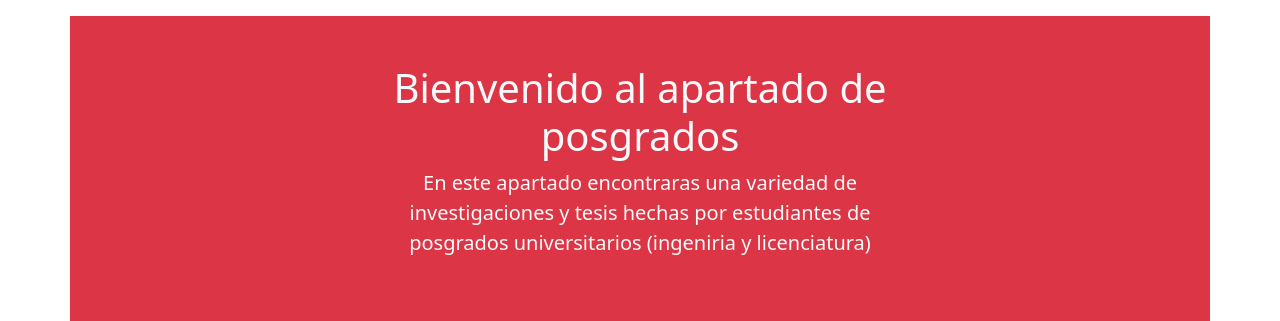
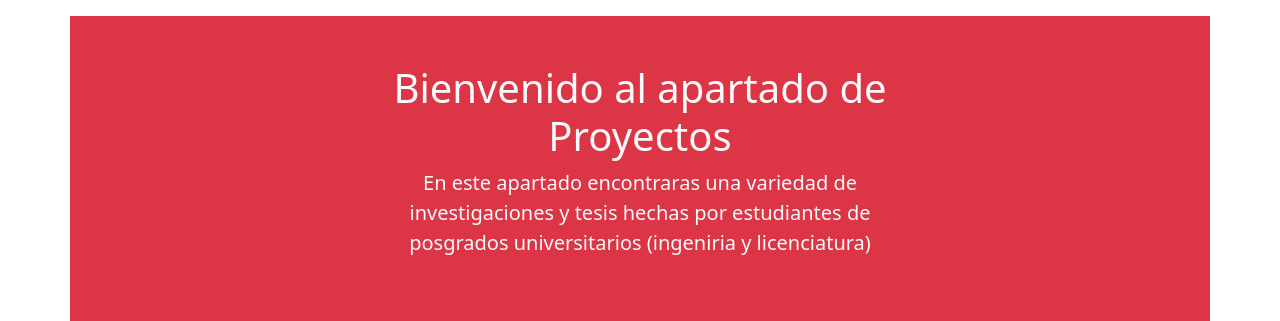
Before and after one commit to SistemasTecTlaxiaco/MiTTE_, a PHP site: page /proyectos in a window 1280 px wide. Shown: the part 58-379 px from the top of the page. Run offline with PHP 8.4, Linux system fonts and the light colour scheme; the visitor is signed in with stand-in values (Sample User, id 1); data that the repository does not hold is empty; some libraries are stand-ins or nearby versions.

Commit message:
Actualizacion de la Vista - Proyectos

```diff
--- a/views/proyectos/index.php
+++ b/views/proyectos/index.php
@@ -38,7 +38,7 @@
   <section class="py-3 text-center container">
     <div class="row py-lg-5 bg-danger">
       <div class="col-lg-6 col-md-8 mx-auto">
-        <h1 class="fw-white text-light">Bienvenido al apartado de posgrados</h1>
+        <h1 class="fw-white text-light">Bienvenido al apartado de Proyectos</h1>
         <p class="lead text-light">En este apartado encontraras una variedad de investigaciones y tesis hechas por estudiantes de posgrados universitarios (ingeniria y licenciatura)</p>
       </div>
     </div>
```
